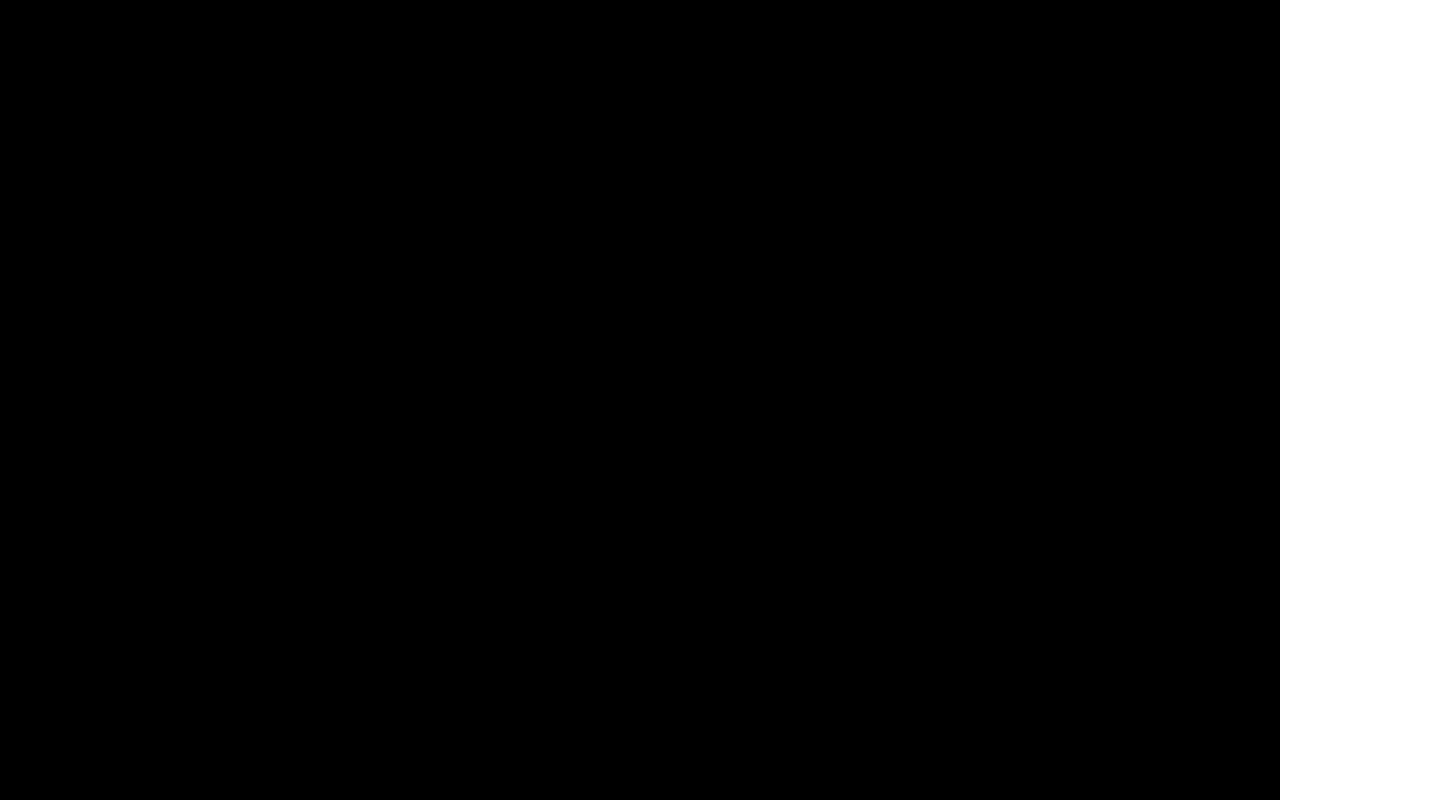
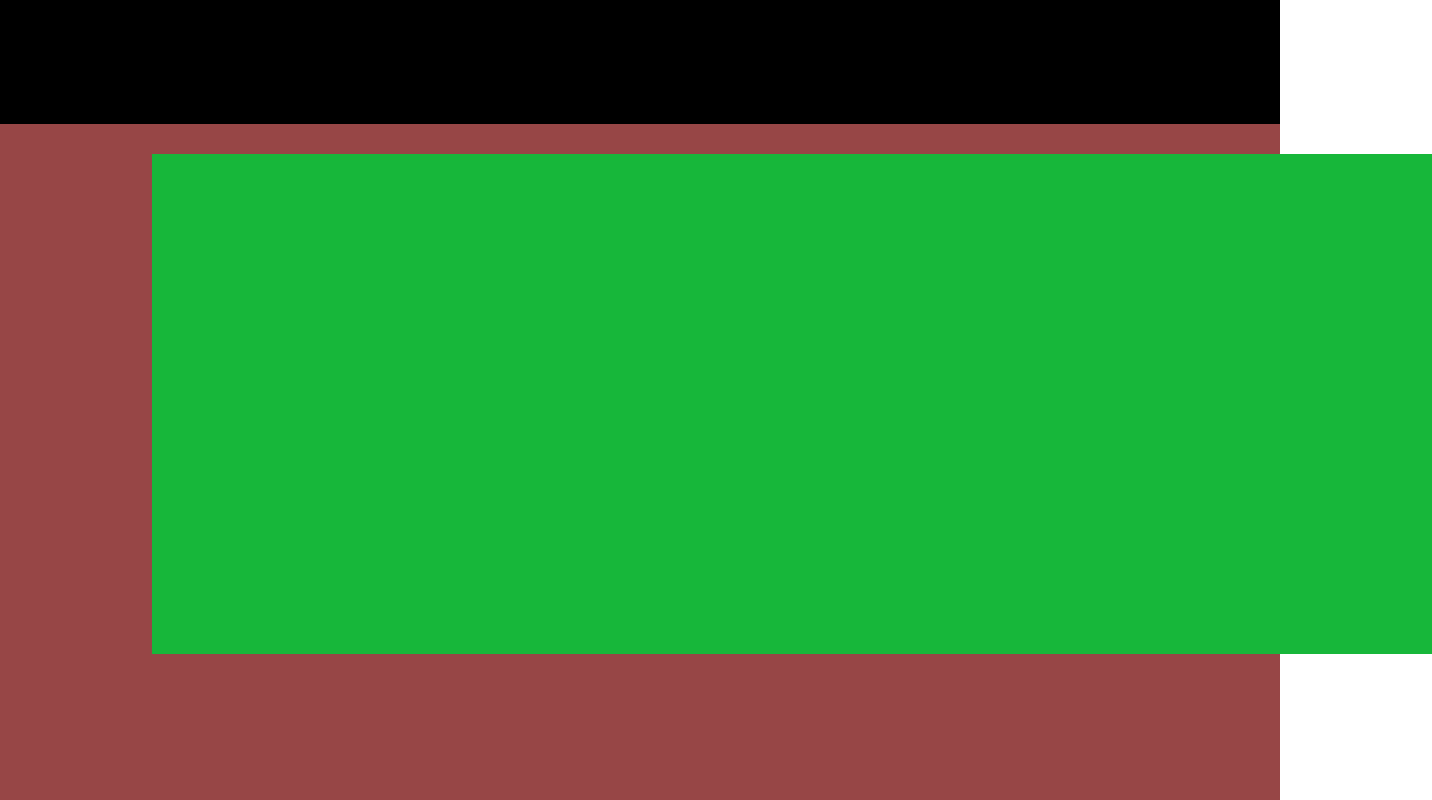
Before and after one commit to KhaiDreams/Quero-Um-Estagio-help, a Next.js app in the folder front-end/: page / in a window 1280 px wide. Shown: the part 680-1480 px from the top of the page, 1432 px wide, since content can reach past the window. Built offline with nearby package versions, Linux system fonts and the light colour scheme.

Commit message:
hot fix folder + new section

```diff
--- a/front-end/src/components/Navbar.jsx
+++ b/front-end/src/components/Navbar.jsx
@@ -2,7 +2,7 @@ import Link from 'next/link';
 
 import imgreact from '../public/images/reacticon.png';
 
-import styles from '../styles/navbar.module.css';
+import styles from '../styles/navbar/navbar.module.css';
 
 export default function Navbar() {
     return (
@@ -23,7 +23,7 @@ export default function Navbar() {
                         </li>
 
                         <li className={styles.li}>
-                            <Link href="portfolio" className={styles.texto}>Portfolio</Link>
+                            <Link href="portfolio" className={styles.texto}>Projects</Link>
                         </li>
 
                         <li className={styles.li}>
@@ -40,7 +40,7 @@ export default function Navbar() {
 
                             <div className={styles.button}>
                                 <li className={styles.li_loginregister}>
-                                    <Link href="register" className={styles.texto_loginregister}>Register</Link>
+                                    <Link href="projects/registerUser" className={styles.texto_loginregister}>Register</Link>
                                 </li>
                             </div>
                         </div>
--- a/front-end/src/pages/_app.jsx
+++ b/front-end/src/pages/_app.jsx
@@ -1,5 +1,5 @@
 import '../styles/global.css'
-import '../styles/prefabs-navbar.css';
+import '../styles/root.css';
 
 export default function MyApp({ Component, pageProps }) {
   return <Component {...pageProps} />
--- a/front-end/src/pages/index.jsx
+++ b/front-end/src/pages/index.jsx
@@ -2,25 +2,25 @@ import TemplateDefault from "../templates/Default"
 
 import gif from '../public/images/mouse.gif';
 
-import styles from "../styles/home.module.css"
-
+import styles from '../styles/home/q_u_e_background.module.css'
+import styles2 from '../styles/home/about_us_background.module.css'
 
 export default function Home() {
     return (
         <TemplateDefault>
-            <div className={styles.background}>
+            <div className={styles.q_u_e_background}>
+
                 <div className={styles.container_top}>
-
 
                     <div className={styles.container_q_u_e}>
                         <h1 className={styles.h1_q_u_e}>QUERO UM</h1>
                         <h1 className={styles.h1_q_u_e}>ESTAGIO <span className={styles.help_color}>.HELP</span> </h1>
                     </div>
 
-
                     <div className={styles.container_gif}>
                         <img src={gif.src} alt="" className={styles.gif_mouse}/>
                     </div>
+
                     <div className={styles.container_por_favor}>
                         <h1 className={styles.h1_por_favor}>POR FAVOR...</h1>
                     </div>
@@ -28,6 +28,13 @@ export default function Home() {
                 </div>
             </div>
 
+            <div className={styles2.about_us_background}>
+
+                <div className={styles2.container_about_us}>
+                </div>
+
+            </div>
+
         </TemplateDefault>
     )
 }
--- a/front-end/src/styles/global.css
+++ b/front-end/src/styles/global.css
@@ -38,5 +38,5 @@ home {
 }
 
 ::-webkit-scrollbar-thumb:hover {
-    background: rgb(255, 255, 255);
+    background: rgb(160, 20, 20);
 }
--- /dev/null
+++ b/front-end/src/styles/home/about_us_background.module.css
@@ -0,0 +1,16 @@
+.about_us_background {
+    height: 88vh;
+    background-color: rgb(151, 70, 70) !important;
+    padding: 30px;
+    position: relative;
+}
+
+.container_about_us {
+    position: absolute;
+    margin: 0 0 0 9.5%;
+
+    width: 160vh;
+    height: 500px;
+
+    background-color: rgb(23, 183, 58) !important;
+}
--- a/front-end/src/styles/home.module.css
+++ b/front-end/src/styles/home/q_u_e_background.module.css
@@ -1,3 +1,8 @@
+.q_u_e_background {
+    height: 88vh;
+    background-color: rgb(0, 0, 0) !important;
+}
+
 .container_q_u_e, .container_por_favor {
     height: 50%;
     width: 100%;
@@ -15,10 +20,6 @@
     justify-content: flex-end;
 }
 
-.background {
-    height: 200vh;
-    background-color: rgb(0, 0, 0) !important;
-}
 
 .container_top {
     width: 100%;;
--- a/front-end/src/styles/navbar.module.css
+++ b/front-end/src/styles/navbar/navbar.module.css
@@ -13,7 +13,7 @@
     display: flex;
     justify-content: space-between;
     align-items: center;
-    font-size: 22px;
+    font-size: var(--menu-font-size);
 }
 
 .li {
@@ -50,7 +50,7 @@
 }
 
 .button:hover {
-    border: 2px solid rgb(255, 255, 255);
+    border: 2px solid rgb(182, 9, 9);
     box-shadow: 0 0 2px white;
 
     transition: 130ms;
--- a/front-end/src/styles/prefabs-navbar.css
+++ /dev/null
@@ -1,4 +0,0 @@
-:root {
-    --menu-font-size: 35px;
-    --menu-font-color: rgb(239, 239, 239);
-}
--- /dev/null
+++ b/front-end/src/styles/root.css
@@ -0,0 +1,4 @@
+:root {
+    --menu-font-size: 22px;
+    --menu-font-color: rgb(237, 237, 237);
+}
```
